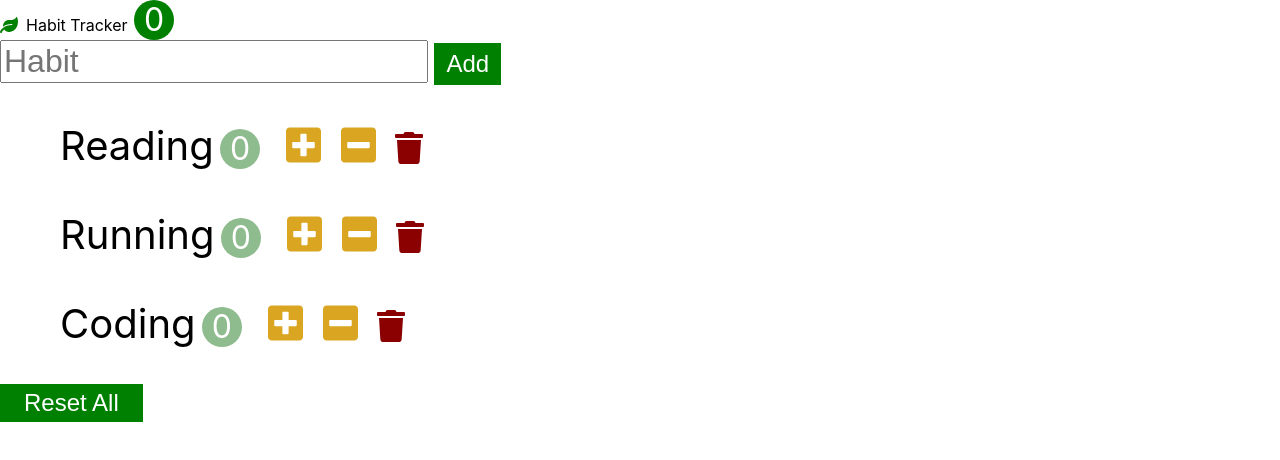
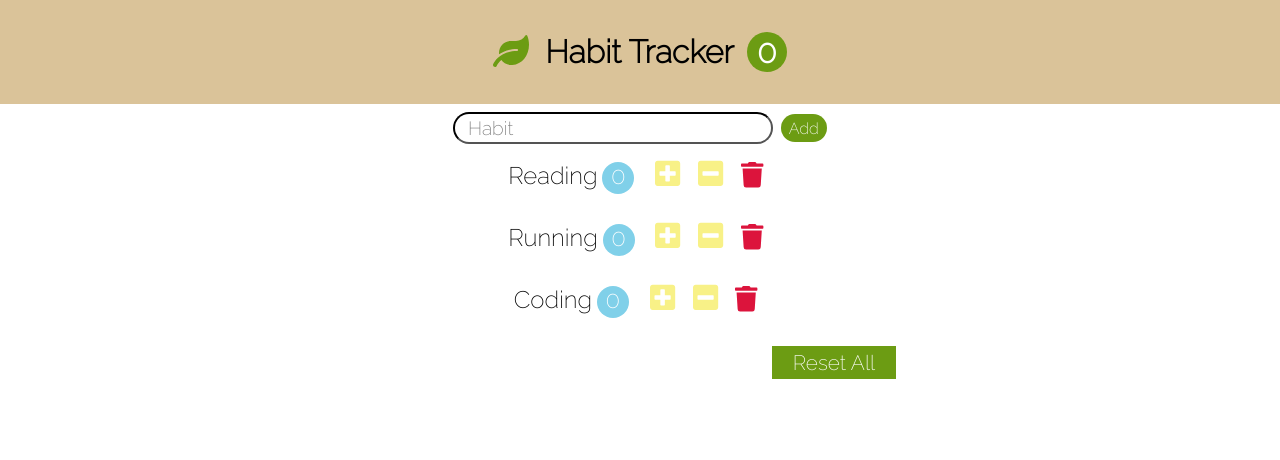
Before and after one commit to Jang-Ahyoung/Habits-Tracker, a React (Create React App) app: page / in a window 1280 px wide. Shown: the top 460 px of the page. Built offline with nearby package versions, Linux system fonts and the light colour scheme.

Commit message:
👷‍♀️ modify detail css

```diff
--- a/src/App.css
+++ b/src/App.css
@@ -1,5 +1,9 @@
+@import url("https://fonts.googleapis.com/css2?family=Raleway:wght@200&display=swap");
+
 * {
   box-sizing: border-box;
+  margin: auto;
+  font-family: "Raleway", sans-serif;
 }
 
 button {
@@ -9,13 +13,15 @@ button {
 }
 
 .navbar {
+  text-align: center;
   font-size: 2rem;
   padding: 1em;
-  background-color: blanchedalmond;
+  background-color: rgb(218, 195, 153);
+  font-weight: bold;
 }
 
 .navbar-logo {
-  color: green;
+  color: rgb(108, 156, 19);
   margin-right: 0.5em;
 }
 
@@ -23,11 +29,12 @@ button {
   display: inline-block;
   text-align: center;
   font-size: 2rem;
+  height: 2.5rem;
   width: 2.5rem;
-  height: 2.5rem;
+  /* padding: 0.1rem 0.8rem; */
   line-height: 2.5rem;
-  margin-left: 0.2em;
-  background-color: green;
+  margin-left: 0.4em;
+  background-color: rgb(108, 156, 19);
   color: white;
   border-radius: 50%;
 }
@@ -36,22 +43,41 @@ button {
   padding: 0.5em;
   padding-top: 2em;
 }
+.add-form {
+  display: flex;
+  justify-content: center;
+  align-items: center;
+  margin-top: 0.5em;
+}
+.add-input {
+  font-size: 1.2rem;
+  height: 2rem;
+  width: 20rem;
+  padding: 0.1rem 0.8rem;
+  margin: 0;
 
-.add-input {
-  font-size: 2rem;
-  margin-right: 0.2em;
+  margin-right: 0.4em;
+  border-radius: 20rem;
+  border-color: black;
+  outline: none;
 }
 
 .add-button {
   /* height: 100%; */
-  font-size: 1.5rem;
+  font-size: 1rem;
   padding: 0.3em 0.5em;
-  background-color: green;
+  border-radius: 20rem;
+  margin: 0;
+  background-color: rgb(108, 156, 19);
   color: white;
 }
 
+ul {
+  padding-left: 0;
+}
 .habit {
-  font-size: 2.5rem;
+  text-align: center;
+  font-size: 1.5rem;
   padding: 0.5em;
   list-style: none;
 }
@@ -59,19 +85,19 @@ button {
 .habit-count {
   display: inline-block;
   text-align: center;
-  font-size: 2rem;
-  width: 2.5rem;
-  height: 2.5rem;
-  line-height: 2.5rem;
+  font-size: 1.5rem;
+  width: 2rem;
+  height: 2rem;
+  line-height: 1.8rem;
   margin-left: 0.2em;
   margin-right: 0.5em;
-  background-color: darkseagreen;
+  background-color: rgb(128, 208, 233);
   color: white;
   border-radius: 50%;
 }
 
 .habit-button {
-  font-size: 2.5rem;
+  font-size: 1.8rem;
   margin: 0 0.1em;
   background-color: transparent;
 }
@@ -82,17 +108,23 @@ button {
 
 .habit-increase,
 .habit-decrease {
-  color: goldenrod;
+  color: rgb(248, 241, 135);
 }
 
 .habit-delete {
-  font-size: 2rem;
-  color: darkred;
+  font-size: 1.6rem;
+  color: crimson;
+}
+.habit-delete:hover {
+  color: crimson;
 }
 
 .habits-reset {
-  font-size: 1.5rem;
+  position: absolute;
+  margin-top: 1rem;
+  right: 30%;
+  font-size: 1.3rem;
   padding: 0.2em 1em;
-  background-color: green;
+  background-color: rgb(108, 156, 19);
   color: white;
 }
--- a/src/components/navbar.jsx
+++ b/src/components/navbar.jsx
@@ -3,9 +3,9 @@ import React, { Component } from 'react';
 class Navbar extends Component {
     render() {
         return (
-            <nav>
+            <nav className='navbar'>
                 <i className ="navbar-logo fas fa-leaf"></i>
-                <span>Habit Tracker</span>
+                <span >Habit Tracker</span>
                 {/* //props로 전달받은 totalCount 전달해줘! -> app.js에서 navbar에 실제로 전달해줘야해!!! */}
                 <span className ="navbar-count">{this.props.totalCount}</span>
             </nav>
```
